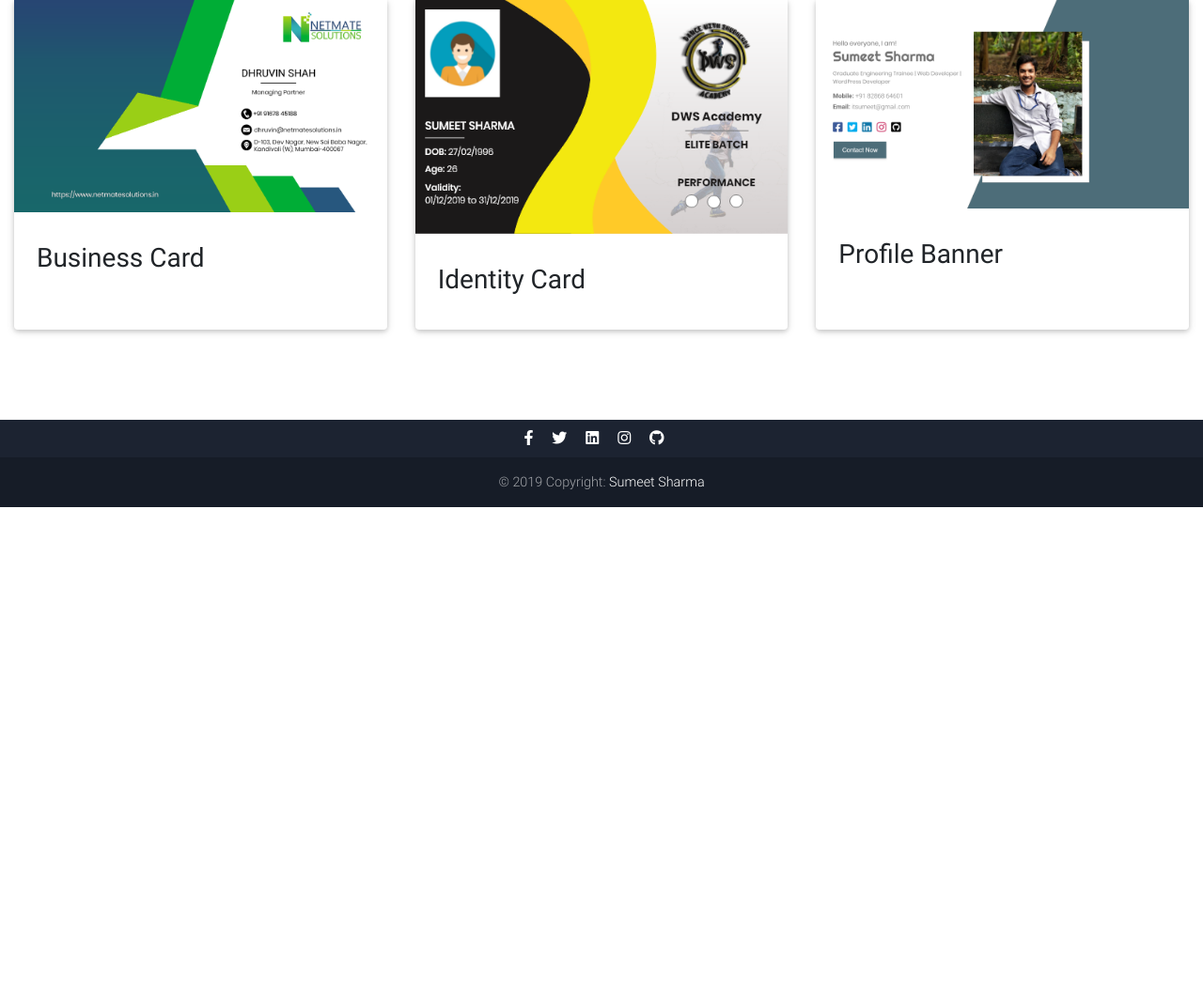
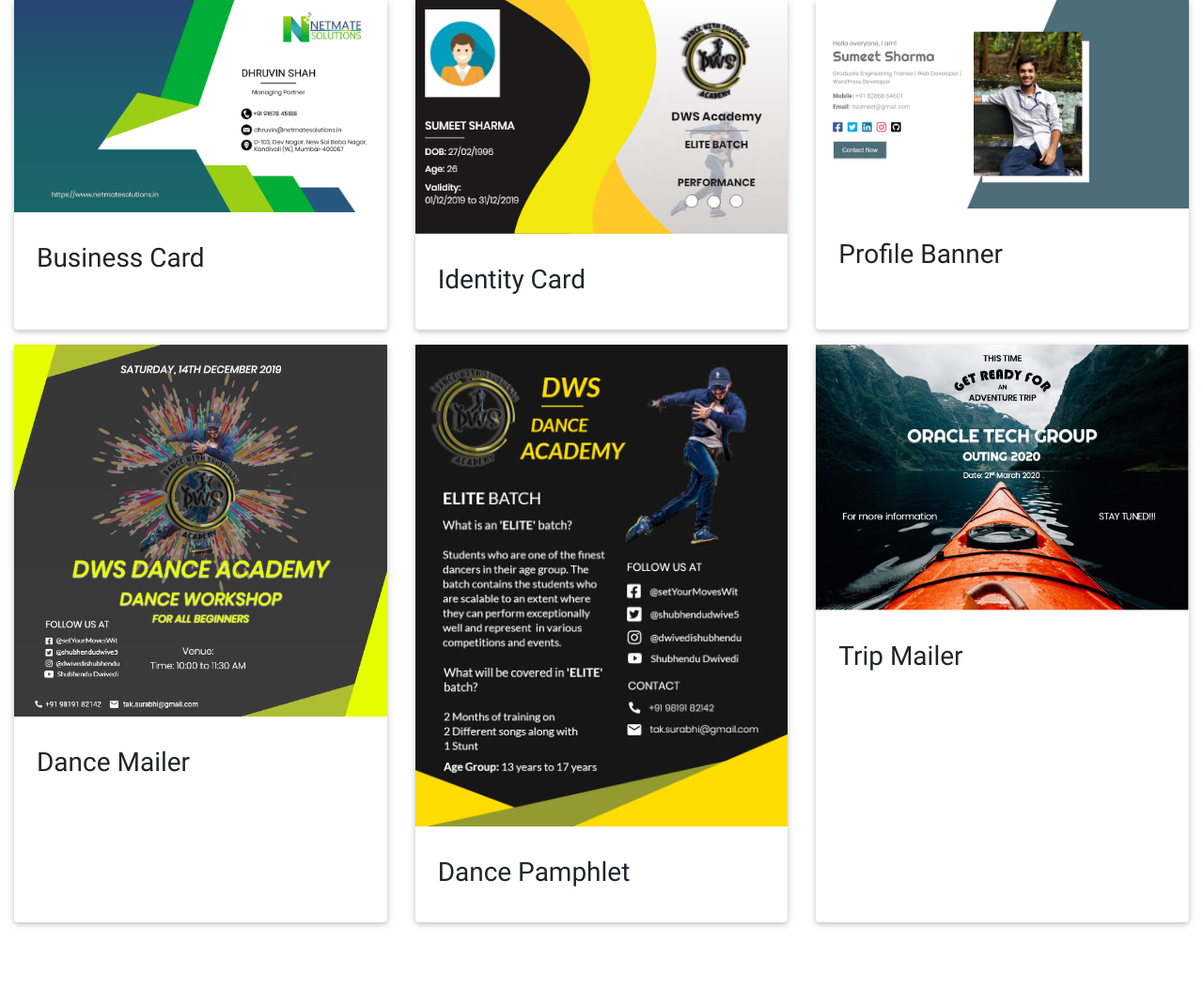
Before and after one commit to itsumeet27/portfolio, a PHP site: page /portfolio.php in a window 1280 px wide. Shown: the part 1510-2578 px from the top of the page at 94% size. Run offline with PHP 8.4, Linux system fonts and the light colour scheme; some libraries are stand-ins or nearby versions.

Commit message:
Portfolio Changes

```diff
--- a/portfolio.php
+++ b/portfolio.php
@@ -167,6 +167,41 @@
 					<!-- Card -->
 					</div>
 				</div>
+				<div class="row pt-3">
+					<div class="col-md-4 animated fadeIn">
+					<!-- Card -->
+					<div class="card card-image" style="height: 100%">
+						<!-- Content -->
+						<img src="img/design/Mailer.png" style="width: 100%" />
+						<div class="card-overlay p-4">
+						<h3 class="card-title pt-2"><strong>Dance Mailer</strong></h3>
+						</div>
+					</div>
+					<!-- Card -->
+					</div>
+					<div class="col-md-4 animated fadeIn">
+					<!-- Card -->
+					<div class="card card-image" style="height: 100%">
+						<!-- Content -->
+						<img src="img/design/Pamphlet.png" style="width: 100%" />
+						<div class="card-overlay p-4">
+						<h3 class="card-title pt-2"><strong>Dance Pamphlet</strong></h3>
+						</div>
+					</div>
+					<!-- Card -->
+					</div>
+					<div class="col-md-4 animated fadeIn">
+					<!-- Card -->
+					<div class="card card-image" style="height: 100%">
+						<!-- Content -->
+						<img src="img/design/Trip Mailer.png" style="width: 100%" />
+						<div class="card-overlay p-4">
+						<h3 class="card-title pt-2"><strong>Trip Mailer</strong></h3>
+						</div>
+					</div>
+					<!-- Card -->
+					</div>
+				</div>
             </div>
           </div>
           <div class="tab-pane fade" id="web" role="tabpanel" aria-labelledby="web-tab">
@@ -316,6 +351,41 @@
                   <!-- Card -->
                 </div>
               </div>
+			  <div class="row pt-3">
+					<div class="col-md-4 animated fadeIn">
+					<!-- Card -->
+					<div class="card card-image" style="height: 100%">
+						<!-- Content -->
+						<img src="img/design/Mailer.png" style="width: 100%" />
+						<div class="card-overlay p-4">
+						<h3 class="card-title pt-2"><strong>Dance Mailer</strong></h3>
+						</div>
+					</div>
+					<!-- Card -->
+					</div>
+					<div class="col-md-4 animated fadeIn">
+					<!-- Card -->
+					<div class="card card-image" style="height: 100%">
+						<!-- Content -->
+						<img src="img/design/Pamphlet.png" style="width: 100%" />
+						<div class="card-overlay p-4">
+						<h3 class="card-title pt-2"><strong>Dance Pamphlet</strong></h3>
+						</div>
+					</div>
+					<!-- Card -->
+					</div>
+					<div class="col-md-4 animated fadeIn">
+					<!-- Card -->
+					<div class="card card-image" style="height: 100%">
+						<!-- Content -->
+						<img src="img/design/Trip Mailer.png" style="width: 100%" />
+						<div class="card-overlay p-4">
+						<h3 class="card-title pt-2"><strong>Trip Mailer</strong></h3>
+						</div>
+					</div>
+					<!-- Card -->
+					</div>
+				</div>
             </div>
           </div>
         </div>
```
Also changed, not shown: img/design/Mailer.png (added), img/design/Trip Mailer.PNG (added). Lines whose indentation alone changed are shown as unchanged.
